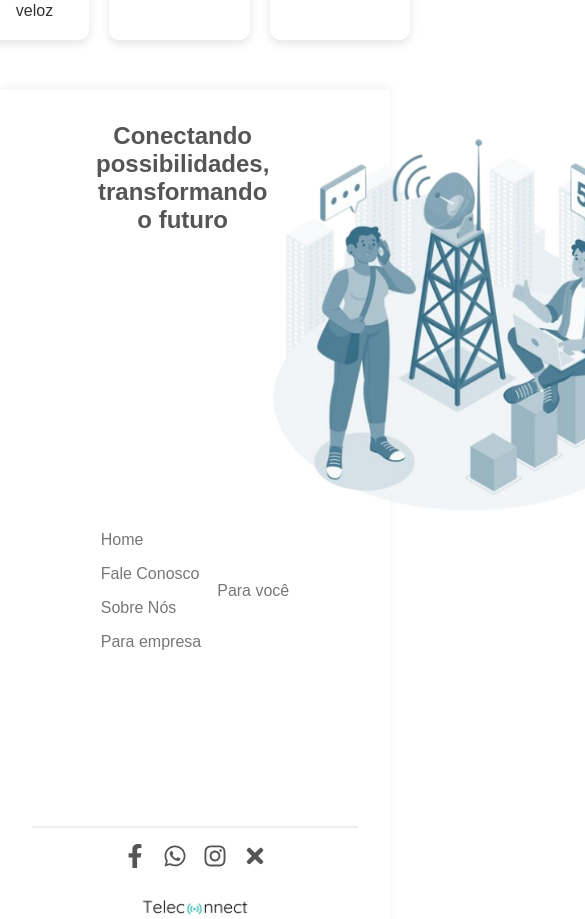
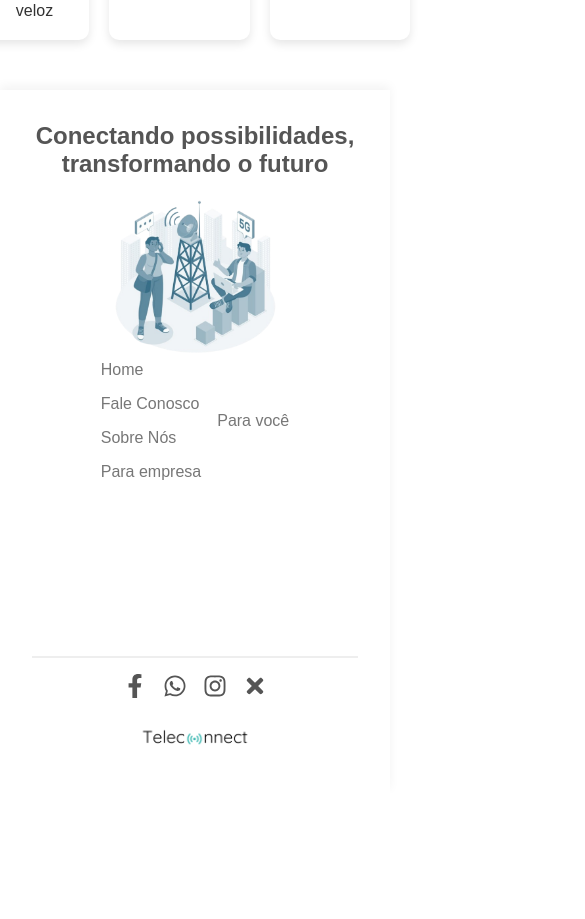
Before and after one commit to zorrzi/teleconnect-frontend, a React (Vite) app in the folder teleconnect-frontend/: page / in a window 390 px wide. Shown: the part 1164-2083 px from the top of the page, 585 px wide, since content can reach past the window. After the commit the page ends 1957 px from the top, so only its background shows below. Built offline with nearby package versions, Linux system fonts and the light colour scheme; a web font is replaced by a local one.

Commit message:
Footer responsivo

```diff
--- a/teleconnect-frontend/src/pages/components/footer.tsx
+++ b/teleconnect-frontend/src/pages/components/footer.tsx
@@ -79,13 +79,21 @@ const LeftSection = styled.div`
     }
 
     img {
-        width: 400px;
+        width: 50%;
         height: auto;
     }
 
     @media (max-width: 720px) {
         width: 100%;
+        p{
+            padding-left: 0;
+        }
     }
+
+    @media (max-width: 520px) {
+        flex-wrap: wrap;
+        justify-content: center;
+        }
 `;
 
 
```
